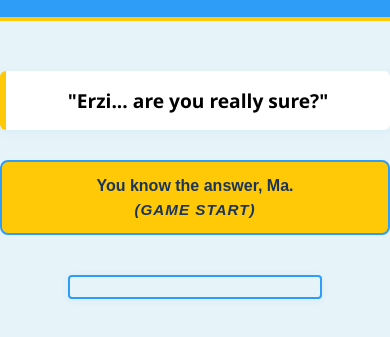
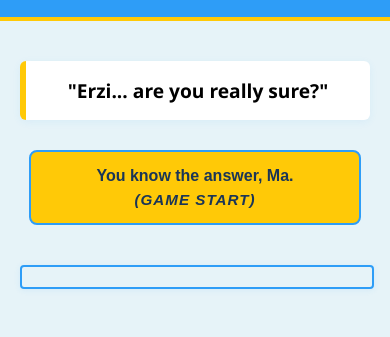
Before and after one commit to Nemeiaa/06-charity-water-game, a plain HTML site: page index.html in a window 390 px wide. Shown: the part 89-426 px from the top of the page. Drawn offline with Linux system fonts and the light colour scheme.

Commit message:
Refactor story scenes and enhance CSS styles for improved responsiveness and readability

```diff
--- a/script.js
+++ b/script.js
@@ -104,29 +104,30 @@ const scenes = [
         timerAction: () => nextScene(6) // If timer runs out, run away
     },
     {
-        text: `You let him take it. Maybe he needs it more than you.`,
+        text: `I let him take it. Maybe he needs it more than me.`,
         choices: [
             {
-                label: "Continue",
-                action: () => nextScene(8)
+                label: "I went on my way.",
+                action: () => nextScene(2)
             }
         ]
     },
     {
-        text: `[Unwritten Scene - Will be added later]`,
+        text: `After running what felt like half a mile, I put my hands on my knees to regain my breath.<br><br>
+        "At least... to get through... today..."<br><br>I'll need this.`,
         choices: [
             {
-                label: "Continue",
-                action: () => nextScene(8)
+                label: "I keep my satchel packaged <i>tightly<i> within my bag.",
+                action: () => nextScene(2)
             }
         ]
     },
     {
-        text: `[Unwritten Scene - Will be added later]`,
+        text: `His howl-like cries and (attempt at) persuasion came clear, but all in through one ear and out the other. I didn't understand a bit of what he was trying to say. I think he's some sort of engineer?`,
         choices: [
             {
-                label: "Continue",
-                action: () => nextScene(8)
+                label: "I awkwardly walk away from him.",
+                action: () => nextScene(2)
             }
         ]
     },
--- a/styles.css
+++ b/styles.css
@@ -16,7 +16,7 @@ Secondary Colors:
 
 /* Main page styles */
 body {
-  font-family: 'Segoe UI', sans-serif;
+  font-family: 'Proxima Nova', 'Segoe UI', Arial, sans-serif;
   background-color: #e6f3f8;
   /* Use a subtle light blue background for a water feel */
   margin: 0;
@@ -61,14 +61,20 @@ header {
 }
 
 main {
-  max-width: 600px;
-  width: 100%;
+  width: 80vw; /* Use 80% of the viewport width */
+  max-width: 900px; /* Prevent it from being too wide on big screens */
+  min-width: 280px;
   padding: 20px;
   text-align: center;
   margin-top: 30px;
+  margin-left: auto;
+  margin-right: auto;
+  box-sizing: border-box;
 }
 
 .story {
+  width: 100%;
+  box-sizing: border-box;
   font-size: 1.2rem;
   margin-bottom: 30px;
   font-weight: bold;
@@ -76,14 +82,19 @@ main {
   border-left: 6px solid #FFC907;
   border-radius: 6px;
   padding: 16px 12px;
+  padding-left: 16px;
+  padding-right: 16px;
   box-shadow: 0 2px 8px rgba(46,157,247,0.07);
 }
 
 .choice {
   display: block;
-  width: 100%;
-  max-width: 540px;
+  width: 80%;
+  max-width: none; /* Remove previous max-width */
   margin: 10px auto;
+  box-sizing: border-box;
+  padding-left: 8px;
+  padding-right: 8px;
   padding: 15px;
   background-color: #FFC907; /* Yellow background for choices */
   border: 2px solid #2E9DF7; /* Blue border */
@@ -91,7 +102,6 @@ main {
   cursor: pointer;
   font-size: 1rem;
   transition: background 0.3s, color 0.3s, border 0.3s;
-  box-sizing: border-box;
   color: #1a3557; /* Dark blue text for contrast */
   font-weight: bold;
   outline: none;
@@ -119,8 +129,8 @@ main {
 }
 
 .progress {
-  width: 40%;
-  min-width: 250px;
+  width: 100%;
+  min-width: 0;
   height: 20px;
   margin: 40px auto 0 auto;
   border: 2px solid #2E9DF7; /* Blue border */
@@ -229,6 +239,26 @@ main {
 
 /* Responsive: move menu to right on small screens */
 @media (max-width: 600px) {
+  main {
+    width: 95vw;
+    min-width: 0;
+    padding: 10px;
+  }
+  .story {
+    width: 100%;
+    max-width: 100%;
+    margin-left: 0;
+    margin-right: 0;
+    padding-left: 8px;
+    padding-right: 8px;
+  }
+  .choice {
+    width: 95%;
+    margin-left: auto;
+    margin-right: auto;
+    padding-left: 4px;
+    padding-right: 4px;
+  }
   .dropdown-menu {
     left: auto;
     right: 20px;
```
